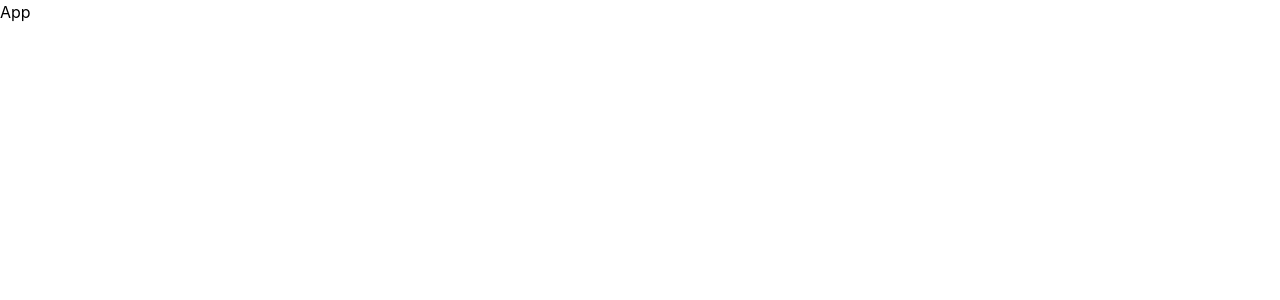
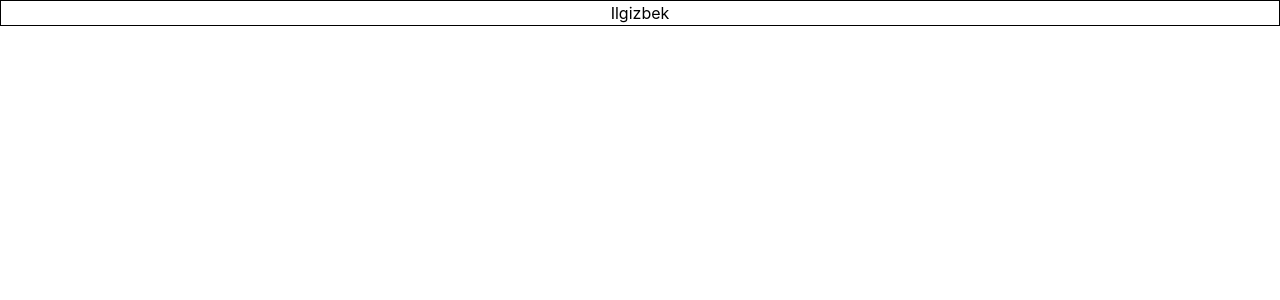
Before and after one commit to Yusuff-Dev/Eatly, a React app: page / in a window 1280 px wide. Shown: the top 300 px of the page. Built offline with nearby package versions, Linux system fonts and the light colour scheme; the HTML template or start-up script is replaced by a standard one.

Commit message:
app changed

```diff
--- a/src/App.jsx
+++ b/src/App.jsx
@@ -1,5 +1,7 @@
 export default function App() {
   return (
-    <div>App</div>
+    <div className="container border">
+     <h1 className="text-center">Ilgizbek</h1>
+    </div>
   )
 }
```
